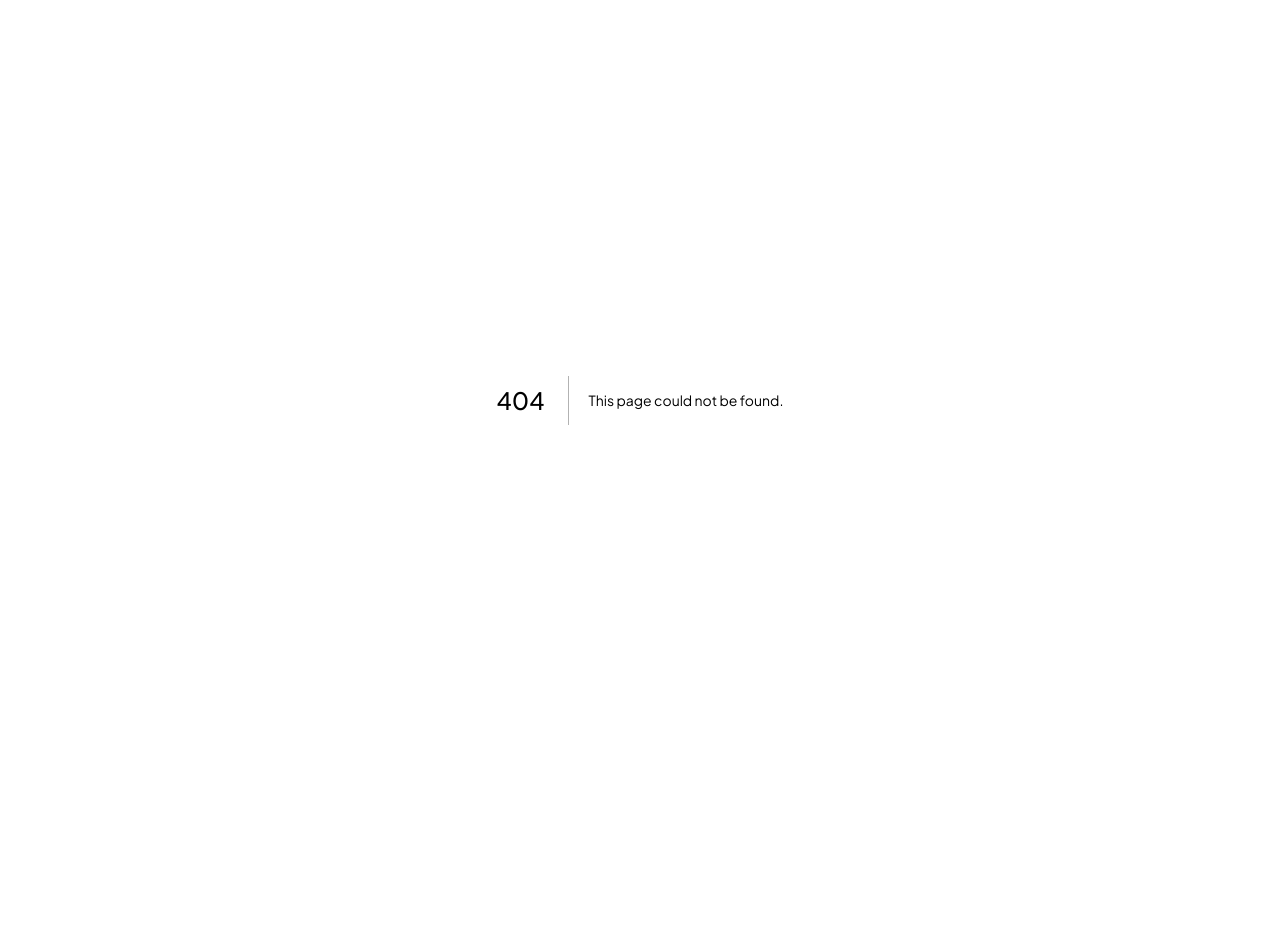
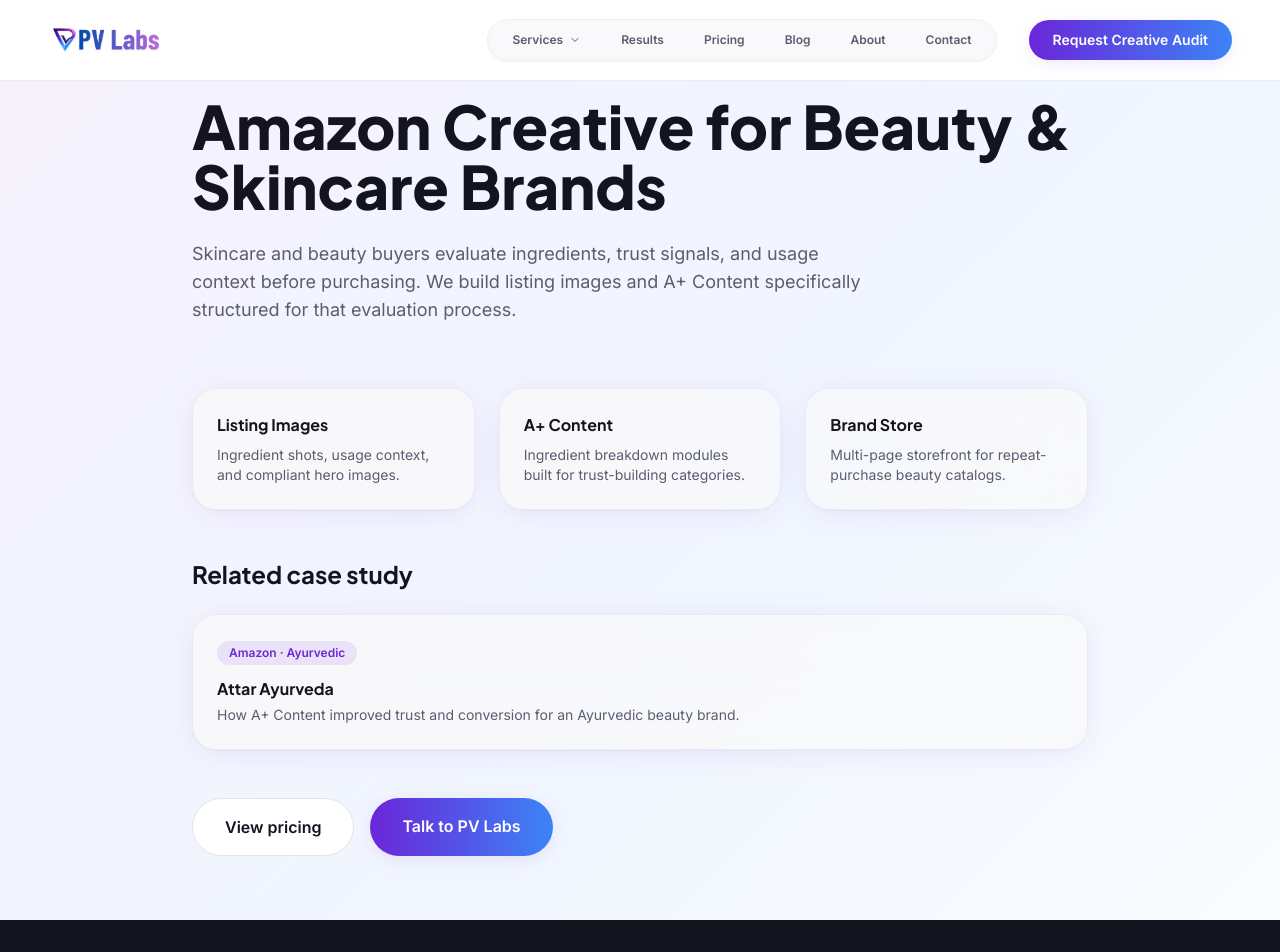
Before and after one commit to tankarsharma/pv-labs-next, a Next.js app: page /industries/beauty-amazon-creative in a window 1280 px wide. Before the commit this address had no page. Shown: the top 952 px of the page. Before the commit the page ends 800 px from the top, so only its background shows below. Built offline with nearby package versions, Linux system fonts and the light colour scheme.

Commit message:
Create beauty-amazon-creative page with content

```diff
--- /dev/null
+++ b/app/industries/beauty-amazon-creative/page.tsx
@@ -0,0 +1,86 @@
+import type { Metadata } from "next";
+import Link from "next/link";
+import Navbar from "@/components/layout/Navbar";
+import Footer from "@/components/layout/Footer";
+import JsonLd from "@/components/seo/JsonLd";
+import { breadcrumbSchema } from "@/lib/seo/schema";
+
+const URL = "https://pvlabs.ai/industries/beauty-amazon-creative";
+
+export const metadata: Metadata = {
+  title: "Amazon Creative for Beauty & Skincare Brands",
+  description:
+    "Listing images, A+ Content, and Brand Store design for Indian beauty and skincare brands selling on Amazon and Flipkart.",
+  alternates: { canonical: URL },
+  openGraph: { url: URL },
+};
+
+export default function Page() {
+  const breadcrumbJsonLd = breadcrumbSchema([
+    { name: "Home", item: "https://pvlabs.ai" },
+    { name: "Beauty & Skincare", item: URL },
+  ]);
+
+  return (
+    <div className="min-h-screen gradient-bg-soft">
+      <Navbar />
+      <JsonLd id="ld-json-breadcrumb" data={breadcrumbJsonLd} />
+
+      <section className="pt-24 pb-16 px-6 md:px-12">
+        <div className="max-w-4xl mx-auto">
+          <h1 className="font-heading text-4xl md:text-6xl font-extrabold text-foreground mb-6">
+            Amazon Creative for Beauty & Skincare Brands
+          </h1>
+          <p className="text-muted-foreground text-lg max-w-2xl">
+            Skincare and beauty buyers evaluate ingredients, trust signals, and usage context
+            before purchasing. We build listing images and A+ Content specifically structured for
+            that evaluation process.
+          </p>
+        </div>
+      </section>
+
+      <section className="px-6 md:px-12 pb-16">
+        <div className="max-w-4xl mx-auto grid md:grid-cols-3 gap-6 mb-12">
+          <Link href="/services/listing-images" className="glass-card p-6 block">
+            <h3 className="font-bold text-foreground mb-2">Listing Images</h3>
+            <p className="text-muted-foreground text-sm">Ingredient shots, usage context, and compliant hero images.</p>
+          </Link>
+          <Link href="/services/a-plus-content" className="glass-card p-6 block">
+            <h3 className="font-bold text-foreground mb-2">A+ Content</h3>
+            <p className="text-muted-foreground text-sm">Ingredient breakdown modules built for trust-building categories.</p>
+          </Link>
+          <Link href="/services/brand-store" className="glass-card p-6 block">
+            <h3 className="font-bold text-foreground mb-2">Brand Store</h3>
+            <p className="text-muted-foreground text-sm">Multi-page storefront for repeat-purchase beauty catalogs.</p>
+          </Link>
+        </div>
+
+        <h2 className="font-heading text-2xl font-bold text-foreground mb-6 max-w-4xl mx-auto">
+          Related case study
+        </h2>
+        <div className="max-w-4xl mx-auto">
+          <Link href="/case-studies/attar-ayurveda-amazon" className="glass-card p-6 block">
+            <span className="text-xs font-bold text-primary bg-primary/10 px-3 py-1 rounded-full inline-block mb-3">
+              Amazon · Ayurvedic
+            </span>
+            <h3 className="font-bold text-foreground mb-1">Attar Ayurveda</h3>
+            <p className="text-muted-foreground text-sm">
+              How A+ Content improved trust and conversion for an Ayurvedic beauty brand.
+            </p>
+          </Link>
+        </div>
+
+        <div className="max-w-4xl mx-auto mt-12 flex flex-col sm:flex-row gap-4">
+          <Link href="/pricing" className="bg-background text-foreground px-8 py-4 rounded-full font-bold border border-border text-center">
+            View pricing
+          </Link>
+          <Link href="/contact" className="gradient-btn px-8 py-4 font-bold text-center">
+            Talk to PV Labs
+          </Link>
+        </div>
+      </section>
+
+      <Footer />
+    </div>
+  );
+}
```
